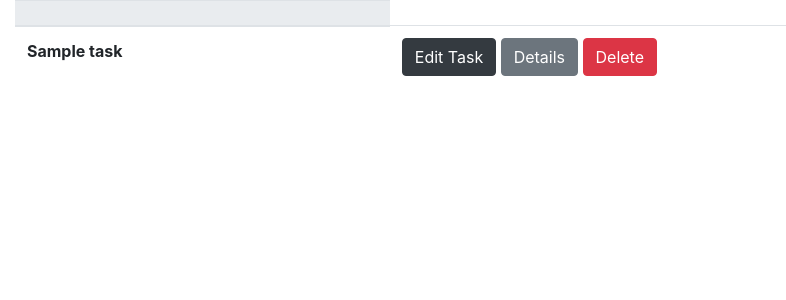
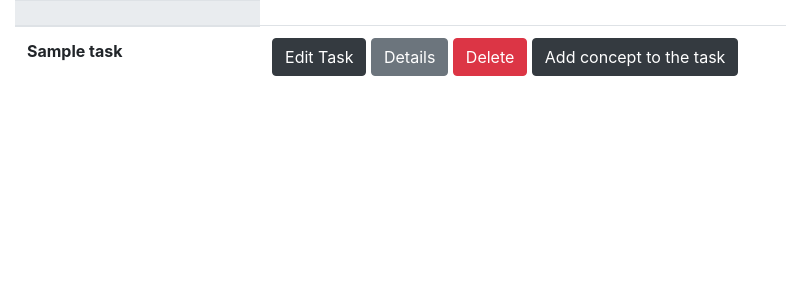
Before and after one commit to pabloglez1993/hom-django, a Django app: page /projects/calendar/1 in a window 1280 px wide. Shown: the part 58-358 px from the top of the page, without its empty margins (0-786 px from the left). Run offline with Django 3.2, Linux system fonts and the light colour scheme; a user stored in the database is signed in; tables that the repository leaves empty hold one stand-in row (values such as "Sample post"); some libraries are stand-ins or nearby versions.

Commit message:
agregue el boton para agregar conceptos

```diff
--- a/templates/calendar/list_tasks.html
+++ b/templates/calendar/list_tasks.html
@@ -70,7 +70,7 @@
                 </div>
               </div>
         </div>
-
+        <a href="{% url 'add_concept' id=project.id id2=v.3 %}" class="btn btn-dark">Add concept to the task</a>
 
 
             {% for description in v.4 %}
```
